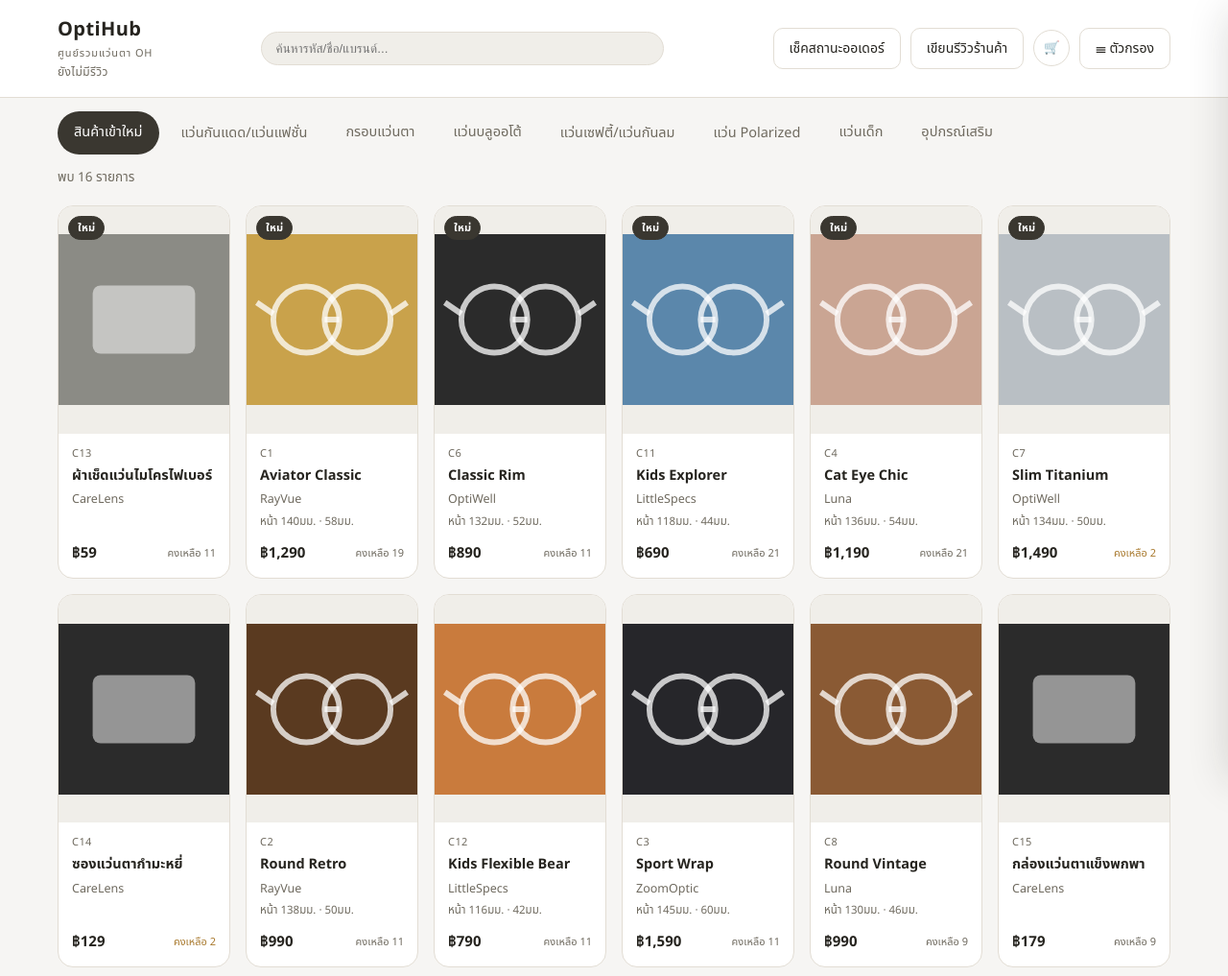
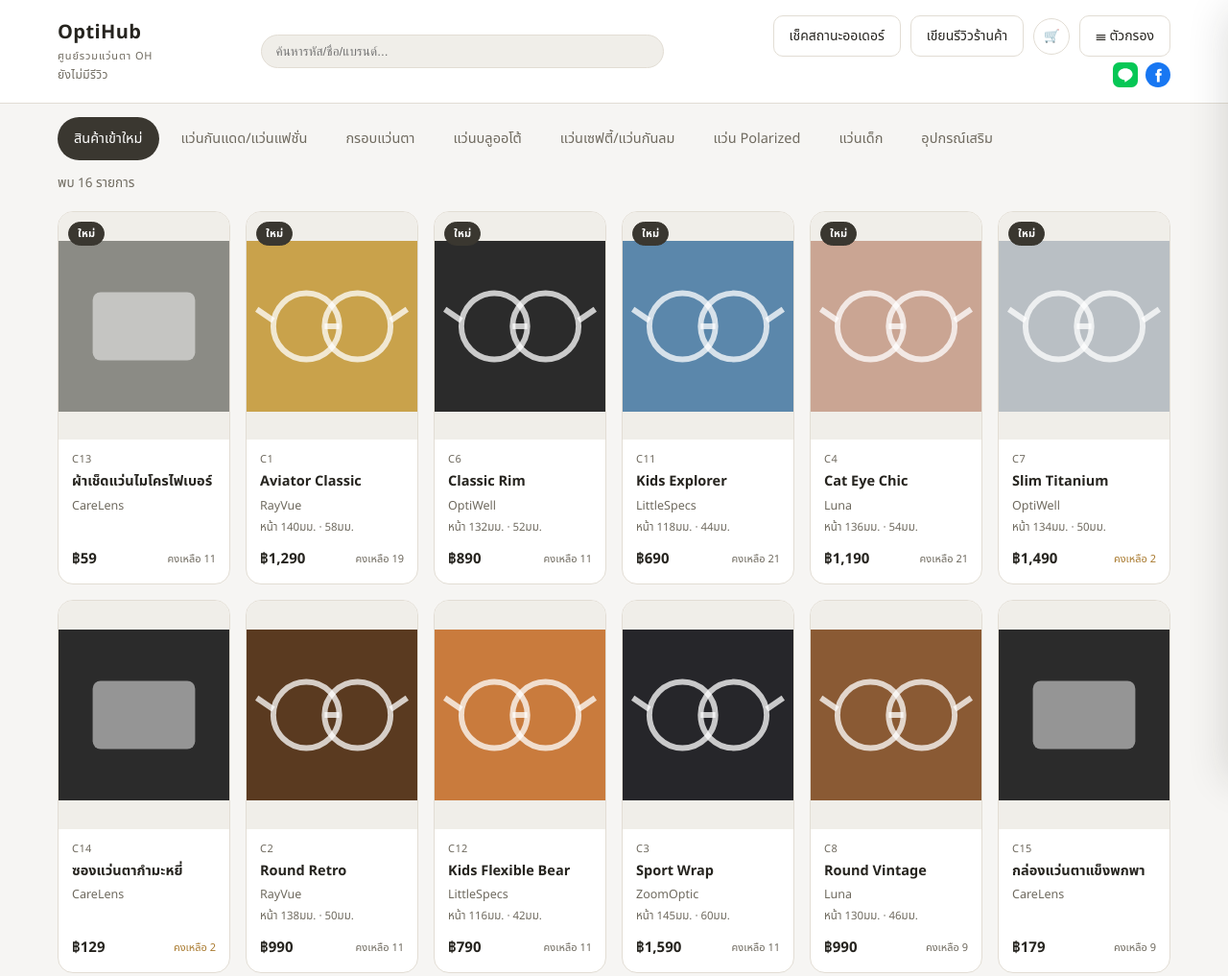
Before and after one commit to aaaysp-blip/eyewear-site, a plain HTML site: page เว็ปขายแว่น/index.html in a window 1280 px wide. Shown: the top 1017 px of the page at 96% size. Drawn offline with Linux system fonts and the light colour scheme.

Commit message:
Add files via upload

```diff
--- a/เว็ปขายแว่น/index.html
+++ b/เว็ปขายแว่น/index.html
@@ -18,6 +18,7 @@
     <div class="topbar-search">
       <input type="text" id="headerSearch" placeholder="ค้นหารหัส/ชื่อ/แบรนด์...">
     </div>
+    <div class="topbar-actions-wrap" style="display:flex;flex-direction:column;align-items:flex-end;gap:6px">
       <div class="topbar-actions">
         <button class="btn" id="btnOpenTracking">เช็คสถานะออเดอร์</button>
         <button class="btn" id="btnOpenReview">เขียนรีวิวร้านค้า</button>
@@ -25,6 +26,21 @@
           🛒<span class="badge-count hidden" id="cartCount">0</span>
         </button>
         <button class="btn" id="btnFilter">☰ ตัวกรอง<span class="filter-dot hidden" id="filterActiveDot"></span></button>
+      </div>
+      <div class="social-links" style="display:flex;gap:8px">
+        <a href="https://lin.ee/Th0WU0AQ" target="_blank" rel="noopener noreferrer" title="แชทผ่าน LINE" aria-label="แชทผ่าน LINE" style="display:inline-flex;line-height:0">
+          <svg width="26" height="26" viewBox="0 0 24 24" xmlns="http://www.w3.org/2000/svg">
+            <rect width="24" height="24" rx="6" fill="#06C755"/>
+            <path d="M12 5.7c-3.87 0-7 2.53-7 5.65 0 2.8 2.48 5.14 5.83 5.58.23.05.53.15.61.35.07.18.05.46.02.64l-.1.6c-.03.18-.14.7.61.38.75-.31 4.05-2.39 5.53-4.09 1.02-1.12 1.5-2.26 1.5-3.46 0-3.12-3.13-5.65-7-5.65z" fill="#fff"/>
+          </svg>
+        </a>
+        <a href="https://www.facebook.com/profile.php?id=61580841326756" target="_blank" rel="noopener noreferrer" title="Facebook เพจร้าน" aria-label="Facebook เพจร้าน" style="display:inline-flex;line-height:0">
+          <svg width="26" height="26" viewBox="0 0 24 24" xmlns="http://www.w3.org/2000/svg">
+            <circle cx="12" cy="12" r="12" fill="#1877F2"/>
+            <path d="M15.5 12.6h-1.9V19h-2.6v-6.4H9.6v-2.2h1.4V9c0-1.6.8-2.8 2.6-2.8h1.8v2.2h-1.1c-.5 0-.7.3-.7.8v1.2h1.9l-.2 2.2z" fill="#fff"/>
+          </svg>
+        </a>
+      </div>
     </div>
   </div>
 </header>
```
Lines whose indentation alone changed are shown as unchanged.
